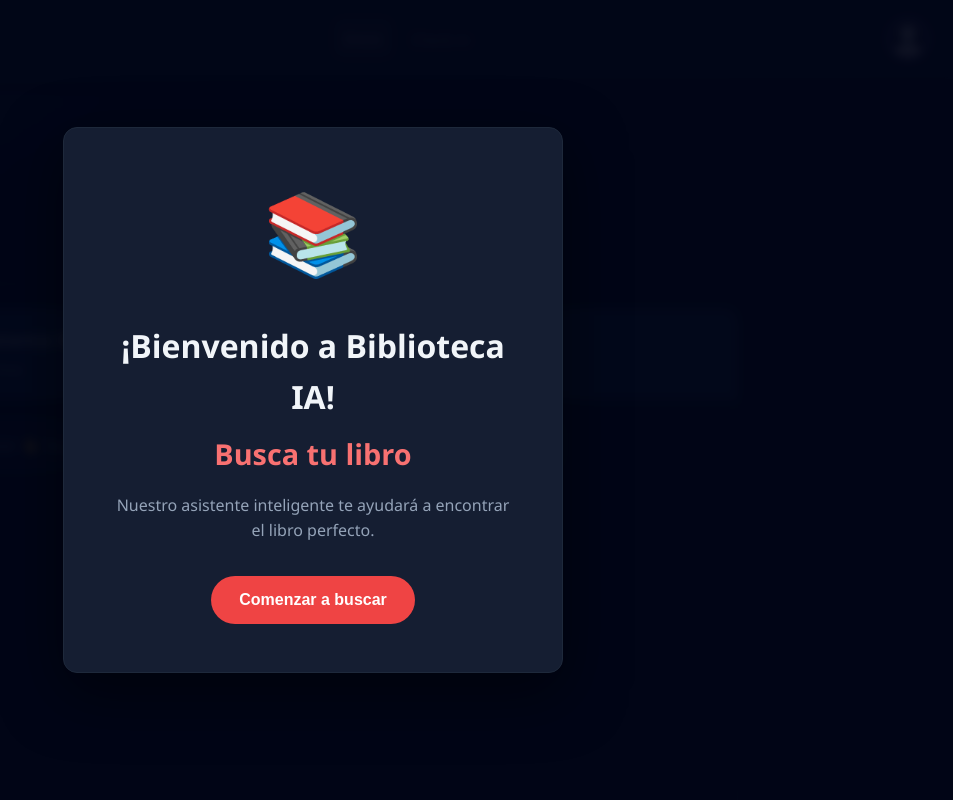
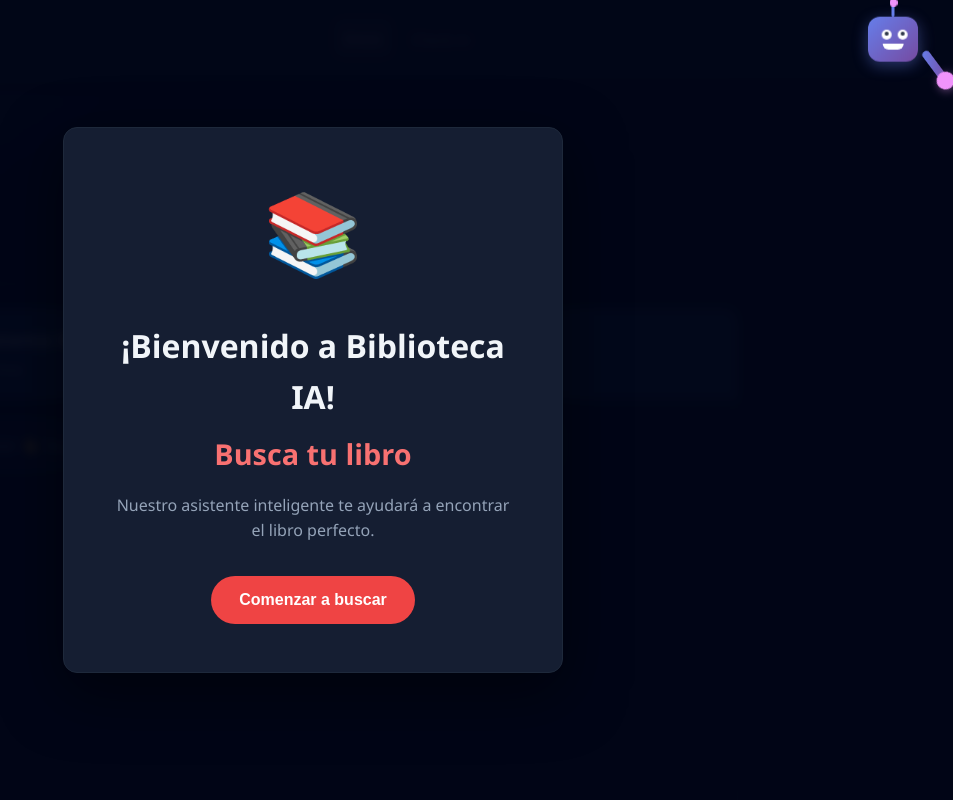
Before and after one commit to lionelmedina1200/pruebas-biblio-ia, a Flask app: page / in a window 1280 px wide. Shown: the whole page, without its empty margins (327-1280 px from the left). Run offline with Flask 3, Linux system fonts and the light colour scheme; data comes from the database, SQL or seed files in the repository.

Commit message:
Add files via upload

```diff
--- a/static/css/style.css
+++ b/static/css/style.css
@@ -288,3 +288,209 @@ h3 { font-size: clamp(1rem, 2vw, 1.2rem); }
 .btn-stock:hover {
     background: #3182ce;
 }
+
+/* Contenedor del robot - esquina superior derecha */
+.robot-container {
+    position: absolute;
+    top: 20px;
+    right: 20px;
+    width: 80px;
+    height: 100px;
+    z-index: 10;
+}
+
+/* Robot completo */
+.robot {
+    position: relative;
+    width: 100%;
+    height: 100%;
+    animation: float 3s ease-in-out infinite;
+}
+
+/* Cabeza del robot */
+.robot-head {
+    position: absolute;
+    top: 0;
+    left: 50%;
+    transform: translateX(-50%);
+    width: 50px;
+    height: 45px;
+    background: linear-gradient(135deg, #667eea 0%, #764ba2 100%);
+    border-radius: 12px;
+    box-shadow: 0 4px 15px rgba(102, 126, 234, 0.4);
+}
+
+/* Antena */
+.robot-antenna {
+    position: absolute;
+    top: -12px;
+    left: 50%;
+    transform: translateX(-50%);
+    width: 3px;
+    height: 12px;
+    background: #667eea;
+    border-radius: 2px;
+}
+
+.robot-antenna::after {
+    content: '';
+    position: absolute;
+    top: -6px;
+    left: 50%;
+    transform: translateX(-50%);
+    width: 8px;
+    height: 8px;
+    background: #f093fb;
+    border-radius: 50%;
+    animation: blink 2s ease-in-out infinite;
+}
+
+/* Cara del robot */
+.robot-face {
+    position: absolute;
+    top: 50%;
+    left: 50%;
+    transform: translate(-50%, -50%);
+    width: 40px;
+    height: 30px;
+}
+
+/* Ojos */
+.robot-eye {
+    position: absolute;
+    top: 5px;
+    width: 10px;
+    height: 10px;
+    background: white;
+    border-radius: 50%;
+    animation: look 4s ease-in-out infinite;
+}
+
+.robot-eye.left {
+    left: 7px;
+}
+
+.robot-eye.right {
+    right: 7px;
+}
+
+.robot-eye::after {
+    content: '';
+    position: absolute;
+    top: 2px;
+    left: 3px;
+    width: 4px;
+    height: 4px;
+    background: #2d3748;
+    border-radius: 50%;
+}
+
+/* Boca */
+.robot-mouth {
+    position: absolute;
+    bottom: 5px;
+    left: 50%;
+    transform: translateX(-50%);
+    width: 20px;
+    height: 6px;
+    background: white;
+    border-radius: 0 0 10px 10px;
+    animation: smile 3s ease-in-out infinite;
+}
+
+/* Brazo saludando */
+.robot-arm {
+    position: absolute;
+    top: 35px;
+    right: 5px;
+    width: 8px;
+    height: 35px;
+    background: linear-gradient(135deg, #667eea 0%, #764ba2 100%);
+    border-radius: 4px;
+    transform-origin: top center;
+    animation: wave 2s ease-in-out infinite;
+}
+
+.robot-hand {
+    position: absolute;
+    bottom: -10px;
+    left: 50%;
+    transform: translateX(-50%);
+    width: 18px;
+    height: 18px;
+    background: #f093fb;
+    border-radius: 50%;
+    box-shadow: 0 2px 8px rgba(240, 147, 251, 0.4);
+}
+
+/* Animaciones */
+@keyframes wave {
+    0%, 100% {
+        transform: rotate(-20deg);
+    }
+    50% {
+        transform: rotate(-45deg);
+    }
+}
+
+@keyframes float {
+    0%, 100% {
+        transform: translateY(0);
+    }
+    50% {
+        transform: translateY(-10px);
+    }
+}
+
+@keyframes blink {
+    0%, 90%, 100% {
+        opacity: 1;
+        transform: translateX(-50%) scale(1);
+    }
+    95% {
+        opacity: 0.5;
+        transform: translateX(-50%) scale(0.8);
+    }
+}
+
+@keyframes look {
+    0%, 100% {
+        transform: translateX(0);
+    }
+    25% {
+        transform: translateX(-2px);
+    }
+    75% {
+        transform: translateX(2px);
+    }
+}
+
+@keyframes smile {
+    0%, 100% {
+        width: 20px;
+        border-radius: 0 0 10px 10px;
+    }
+    50% {
+        width: 22px;
+        border-radius: 0 0 12px 12px;
+    }
+}
+
+/* Responsive */
+@media (max-width: 768px) {
+    .robot-container {
+        width: 60px;
+        height: 80px;
+        top: 15px;
+        right: 15px;
+    }
+
+    .robot-head {
+        width: 40px;
+        height: 38px;
+    }
+
+    .robot-arm {
+        height: 28px;
+    }
+}
--- a/templates/index.html
+++ b/templates/index.html
@@ -9,6 +9,22 @@
 <body>
     <div id="welcome-modal" class="welcome-modal">
         <div class="welcome-content">
+        <!-- Robot animado en la esquina superior derecha -->
+            <div class="robot-container">
+                <div class="robot">
+                    <div class="robot-head">
+                        <div class="robot-antenna"></div>
+                        <div class="robot-face">
+                            <div class="robot-eye left"></div>
+                            <div class="robot-eye right"></div>
+                            <div class="robot-mouth"></div>
+                        </div>
+                    </div>
+                    <div class="robot-arm">
+                        <div class="robot-hand"></div>
+                    </div>
+                </div>
+            </div>
             <div class="welcome-icon">📚</div>
             <h2>¡Bienvenido a Biblioteca IA!</h2>
             <p class="welcome-subtitle">Busca tu libro</p>
```
Also changed, not shown: static/js/libros.js (line endings or trailing spaces).
